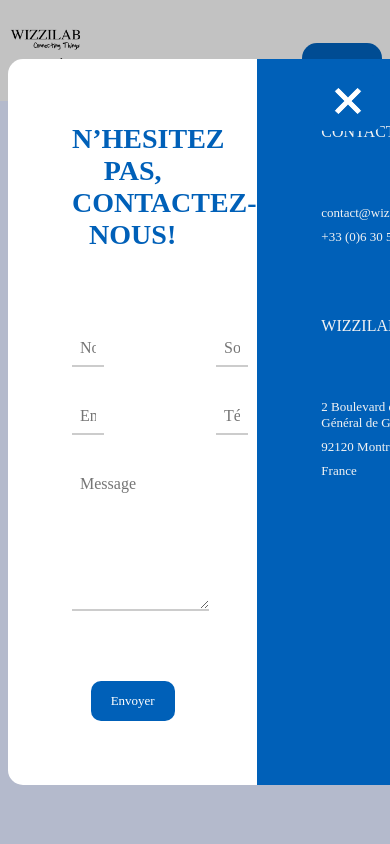
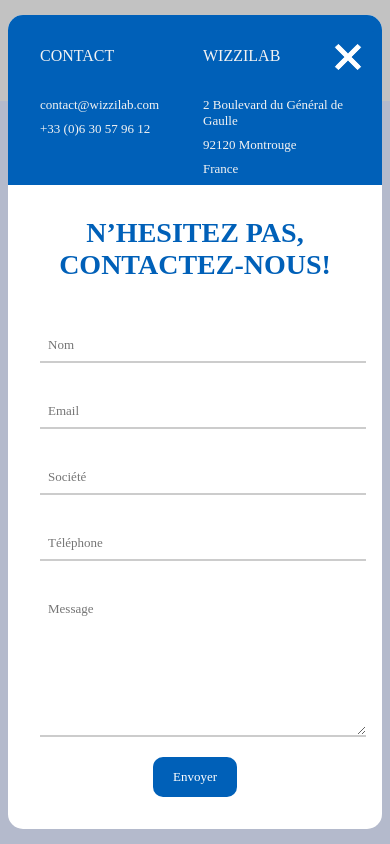
Before and after one commit to Laurading/wizzilab-website, a Next.js app: page /u-guard in a window 390 px wide. Both pictures are taken after a click on the link "Contact". Shown: the top 844 px of the page. Built offline with nearby package versions, Linux system fonts and the light colour scheme.

Commit message:
contact mobile responsive

```diff
--- a/components/Contact.jsx
+++ b/components/Contact.jsx
@@ -6,6 +6,32 @@
             <div className='popup-inner'>
                 <button onClick={() => props.setTrigger(false)} className='close-btn'><img src='/img/close.svg'/></button>
                 <div className='content-col-contact'>
+                    <div className='column-3 left denim-bg radius-right'>
+                        <div className='content-col'>
+                            <div className='column'>
+                            <h4 className='cultured padding-tb'>CONTACT</h4>
+                        <p className='cultured'>
+                            contact@wizzilab.com
+                        </p>
+                        <p className='cultured'>
+                            +33 (0)6 30 57 96 12
+                        </p>
+                            </div>
+                            <div className='column'>
+
+                        <h4 className='cultured padding-tb'>WIZZILAB</h4>
+                        <p className='cultured'>
+                            2 Boulevard du Général de Gaulle
+                        </p>
+                        <p className='cultured'>
+                            92120 Montrouge
+                        </p>
+                        <p className='cultured'>
+                            France
+                        </p>
+                            </div>
+                        </div>
+                    </div>
                     <div className='column-3x2'>
                         <div className='padding-contact'>
                             <h3>N’HESITEZ PAS, CONTACTEZ-NOUS!</h3>
@@ -28,26 +54,8 @@
                         </div>
 
                     </div>
-                    <div className='column-3 left denim-bg radius-right'>
-                        <h4 className='cultured padding-tb'>CONTACT</h4>
-                        <p className='cultured'>
-                            contact@wizzilab.com
-                        </p>
-                        <p className='cultured'>
-                            +33 (0)6 30 57 96 12
-                        </p>
-                        <h4 className='cultured padding-tb'>WIZZILAB</h4>
-                        <p className='cultured'>
-                            2 Boulevard du Général de Gaulle
-                        </p>
-                        <p className='cultured'>
-                            92120 Montrouge
-                        </p>
-                        <p className='cultured'>
-                            France
-                        </p>
-                    </div>
                 </div>
+
             </div>
 
         </div>
--- a/styles/main.scss
+++ b/styles/main.scss
@@ -69,6 +69,7 @@
 .content-col-contact {
     width: 100%;
     display: flex;
+    flex-direction: row-reverse;
 }
 
 .padding-contact {
@@ -186,7 +187,7 @@
 
 
 .button-content {
-    margin-top: 50px;
+    margin-top: var(--margin)/2
 }
 
 .center {
--- a/styles/popup.scss
+++ b/styles/popup.scss
@@ -20,7 +20,7 @@
 }
 
 .radius-right {
-    border-radius: 0 15px 15px 0px;
+    border-radius: 15px 15px 0px 0px;
 }
 
 .popup-inner .close-btn {
--- a/styles/responsive.scss
+++ b/styles/responsive.scss
@@ -1,23 +1,23 @@
 @media only screen and (max-width : 1500px) {
   :root {
-        --margin : 120px;
-        --gap : 120px;
+    --margin: 120px;
+    --gap: 120px;
   }
 
 }
 
 @media only screen and (max-width : 1200px) {
   :root {
-        --margin : 80px;
-        --gap : 80px;
+    --margin: 80px;
+    --gap: 80px;
   }
 
 }
 
 @media only screen and (max-width : 900px) {
   :root {
-    --margin : 40px;
-    --gap : 40px;
+    --margin: 40px;
+    --gap: 40px;
   }
 
   .column-3.six {
@@ -36,11 +36,48 @@
     width: 100%;
   }
 
+  .column {
+    width: calc((var(--sectionWidth) - var(--gap)*2)/2)
+  }
+
+  .radius-right {
+    border-radius: 15px 15px 0px 0px;
+}
+
+  .content-col-contact {
+    display: flex;
+    flex-wrap: wrap;
+  }
+
+  .column-3x2 {
+    width: 100%;
+    padding: 0 0 32px;
+  }
+
+
+  .column-3.left {
+    text-align: left;
+    width: 100%;
+    padding: 0 32px;
+
+  }
+
+  .padding-contact {
+    padding: 0 32px
+  }
+
+  .close-btn {
+    color: var(--onyxColor);
+  }
+
+  .padding-tb {
+    padding: 32px 0;
+  }
 }
 
 @media only screen and (max-width : 600px) {
   :root {
-    --margin : 8px;
+    --margin: 8px;
   }
 
   .column-3 {
@@ -58,6 +95,7 @@
   h3 {
     font-size: 28px;
     text-align: center;
+    padding: 32px 0;
   }
 
   h4 {
@@ -83,4 +121,12 @@
   button {
     font-size: 13px;
   }
+
+  input {
+    font-size: 13px;
   }
+
+  textarea {
+    font-size: 13px;
+  }
+}
```
Lines whose indentation alone changed are shown as unchanged.
